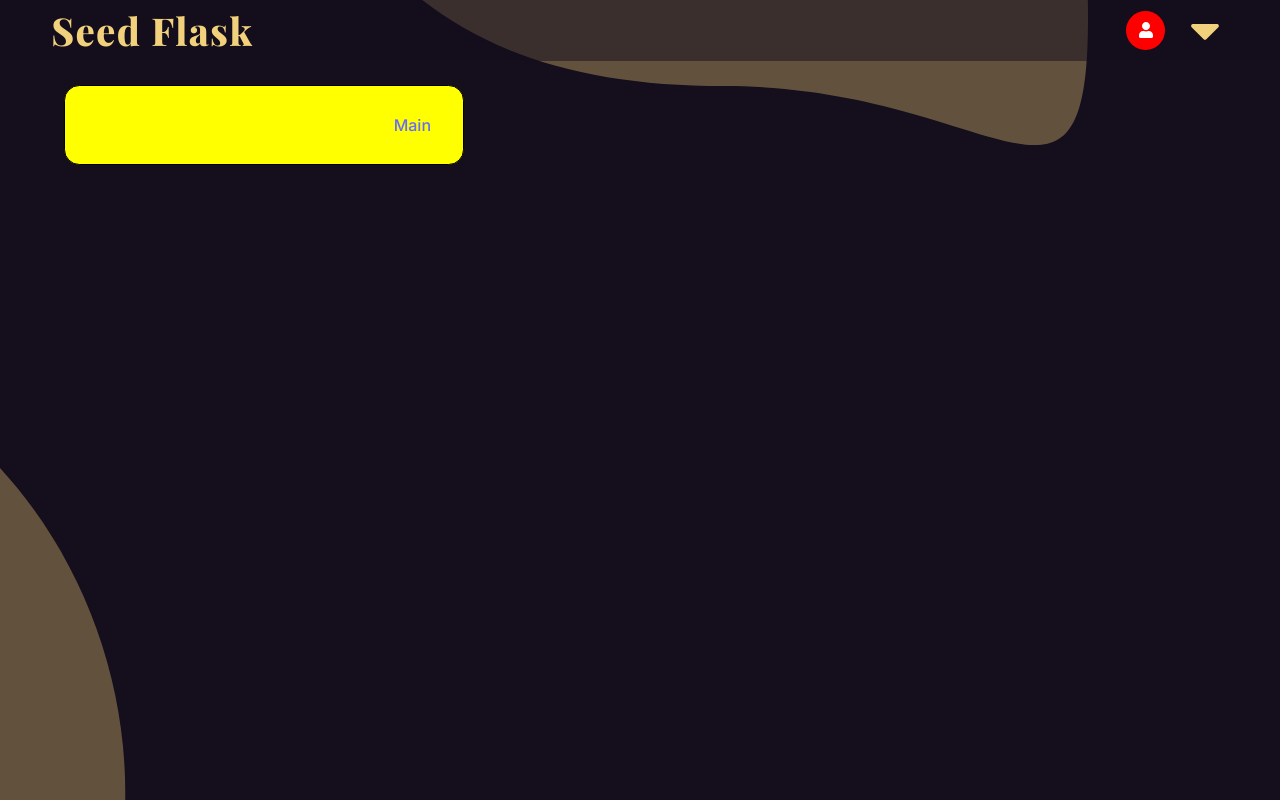
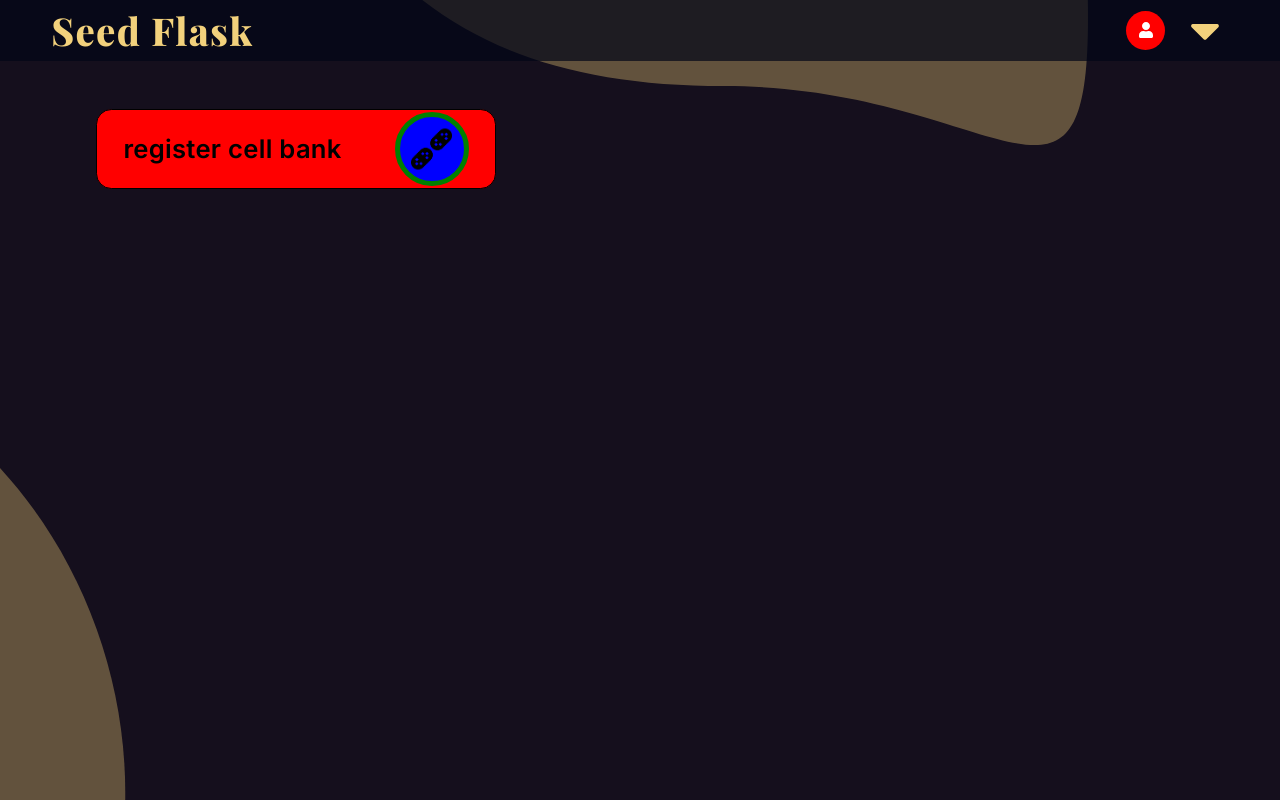
Before and after one commit to bokim2/Seed-Flask-2.0, a React (Vite) app: page / in a window 1280 px wide. Built offline with nearby package versions, Linux system fonts and the light colour scheme.

Commit message:
menu button style

```diff
--- a/src/styles/GlobalStyles.js
+++ b/src/styles/GlobalStyles.js
@@ -103,15 +103,8 @@ ${
   --clr-primary-600: #475569;
   --clr-primary-700: #334155;
   --clr-primary-800: #150F1D; // app background
-  --clr-primary-900: rgba(21,15,29,.5); //navbar
-  --clr-primary-950: #020617;
-
-  /* color testing area - these are overwriting colors above!! */
-
-
-
-
-  /*                       */
+  --clr-primary-900: 21,15,29; //dark black - navbar
+  --clr-primary-950: 2,6,23;  //darker black - navbar expanded
 
   --clr-accent-0: #F2D17C; /* main accent */
   --clr-accent-1: #faed26; /*  */
--- a/src/ui/AppLayout.tsx
+++ b/src/ui/AppLayout.tsx
@@ -28,9 +28,11 @@ const StyledBackgroundImg = styled.div`
 `;
 
 const MainContainer = styled.main`
-  width: 90%;
+  width: 85%;
   margin: 0 auto;
-  padding-top: 3vh;
+  padding-top: clamp(0.5rem, 4vw, 3rem);
+
+
 `
 
 export default function AppLayout() {
--- a/src/ui/Dashboard.tsx
+++ b/src/ui/Dashboard.tsx
@@ -5,7 +5,7 @@ export default function Dashboard() {
   return (
     <div>
 
-      <MainMenuButton />
+      <MainMenuButton text={'register cell bank'} backgroundColor='red'/>
     </div>
   )
 }
--- a/src/ui/MainMenuButton.tsx
+++ b/src/ui/MainMenuButton.tsx
@@ -5,17 +5,47 @@ import { NavLink } from 'react-router-dom';
 const StyledMainMenuButtons = styled(NavLink)`
   display: flex;
   align-items: center;
-  justify-content: end;
-  padding-right: 2rem;
+  justify-content: space-around;
+  /* padding-right: 2rem; */
   width: clamp(7rem, 60vw, 25rem);
   aspect-ratio: 5/1;
   border-radius: 0.95931rem;
   border: 0.341px solid #000;
+  font-size: clamp(1rem, 2vw, 2rem);
+font-weight: 600;
+letter-spacing: 0.01794rem;
+color: var(--color-text-2);
 `;
-export default function MainMenuButton() {
+
+const StyledCircle = styled.div`
+border-radius: 99999vw;
+background-color: blue;
+padding: .5rem;
+border: 5px solid green;
+`;
+
+const StyledImage = styled.img`
+/* border-radius: 99999vw; */
+aspect-ratio: 1/1;
+width: clamp(1rem, 4vw, 3rem);
+/* background-color: red; */
+/* height: 50%; */
+object-fit: scale-down;
+`;
+
+type MainMenuButtonProps = {
+  text: string;
+  backgroundColor: string;
+}
+
+
+export default function MainMenuButton({ text, backgroundColor }: MainMenuButtonProps) {
   return (
-    <StyledMainMenuButtons to="/" style={{ backgroundColor: 'yellow' }}>
-      Main
+    <StyledMainMenuButtons to="/" style={{ backgroundColor: backgroundColor }}>
+      <span>{text}</span>
+      <StyledCircle>
+        <StyledImage src="images/yeast-21.png" alt="microbe" />
+      </StyledCircle>
     </StyledMainMenuButtons>
   );
 }
--- a/src/ui/MainNav.tsx
+++ b/src/ui/MainNav.tsx
@@ -7,7 +7,7 @@ import { NavLink } from 'react-router-dom';
 
 const StyledMainNav = styled.div`
   z-index: 10;
-  background-color: var(--clr-primary-900);
+  background-color: rgba(var(--clr-primary-950),.7);
 `;
 
 const StyledNavLink = styled(NavLink)`
--- a/src/ui/NavList.tsx
+++ b/src/ui/NavList.tsx
@@ -7,7 +7,7 @@ const StyledNavList = styled.ul`
   flex-direction: column;
   position: absolute;
   width: 100%;
-  background-color: var(--clr-primary-900);
+  background-color: rgba(var(--clr-primary-900),.7);
 
 `;
 
```
